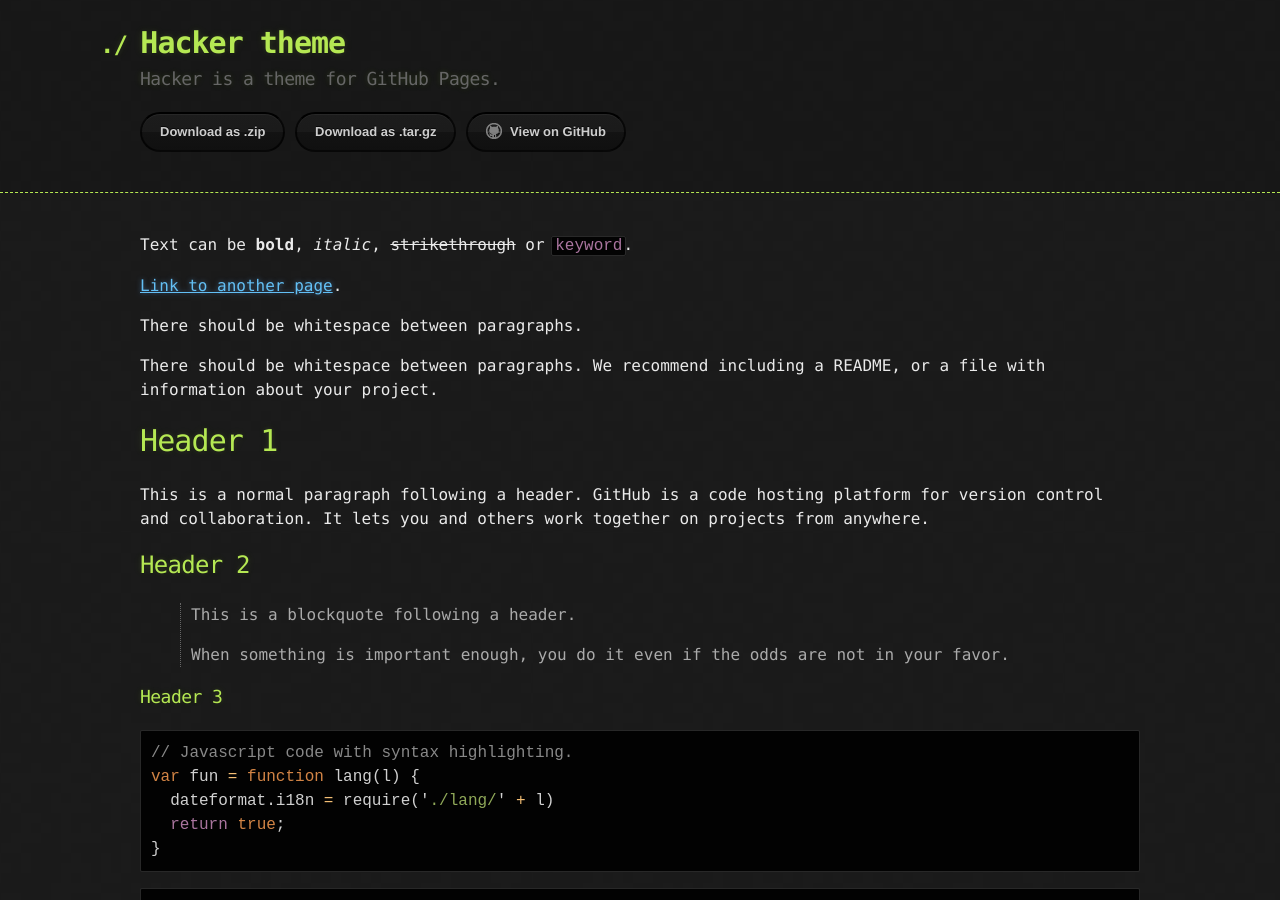
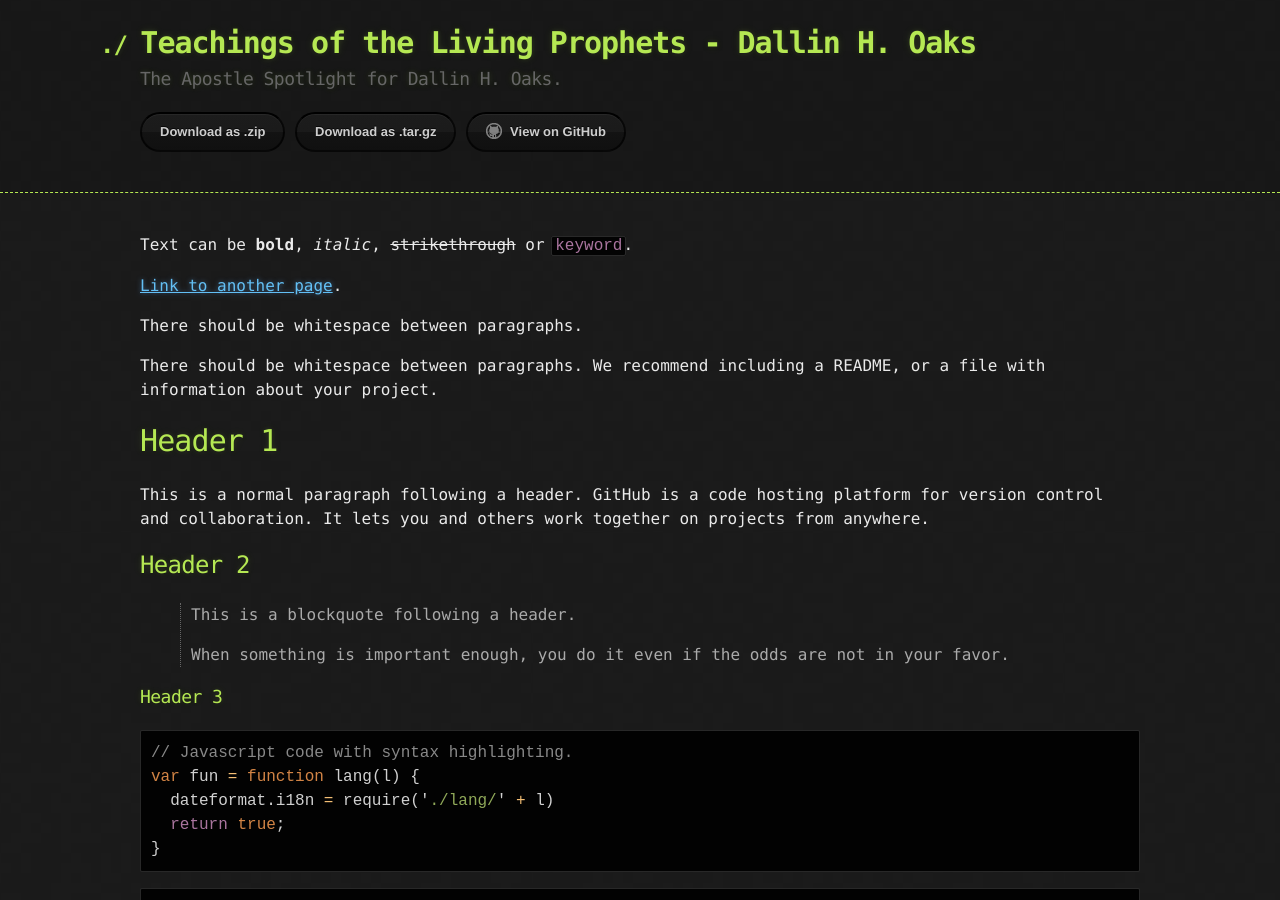
Before and after one commit to BitBlitObviMormon/TofLP, a Jekyll site: the page built from index.md, in a window 1280 px wide and 900 px high. Built offline with Jekyll 4.4.1, drawn with Linux system fonts in a browser that asks for light colours.

Commit message:
Update _config.yml

```diff
--- a/_config.yml
+++ b/_config.yml
@@ -1,5 +1,5 @@
-title: Hacker theme
-description: Hacker is a theme for GitHub Pages.
+title: Teachings of the Living Prophets - Dallin H. Oaks
+description: The Apostle Spotlight for Dallin H. Oaks.
 show_downloads: true
 google_analytics:
 theme: jekyll-theme-hacker
```
